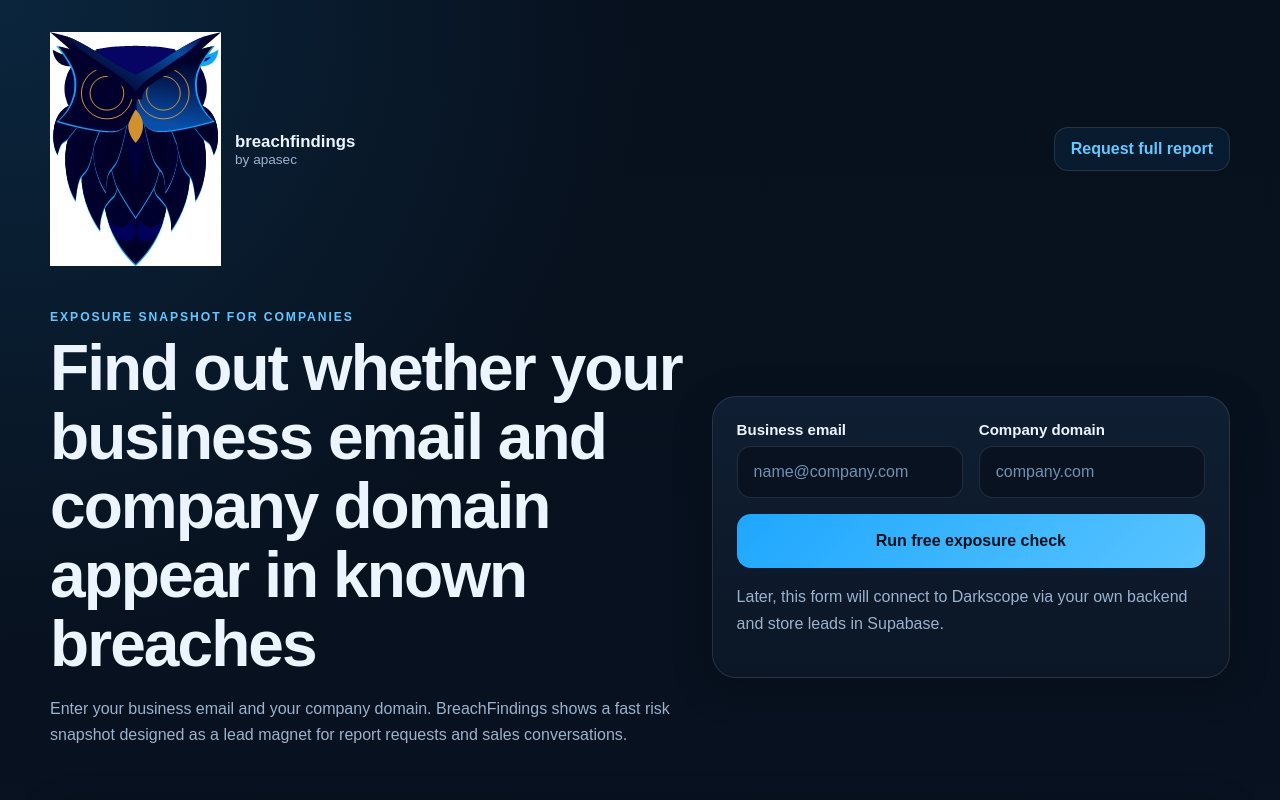
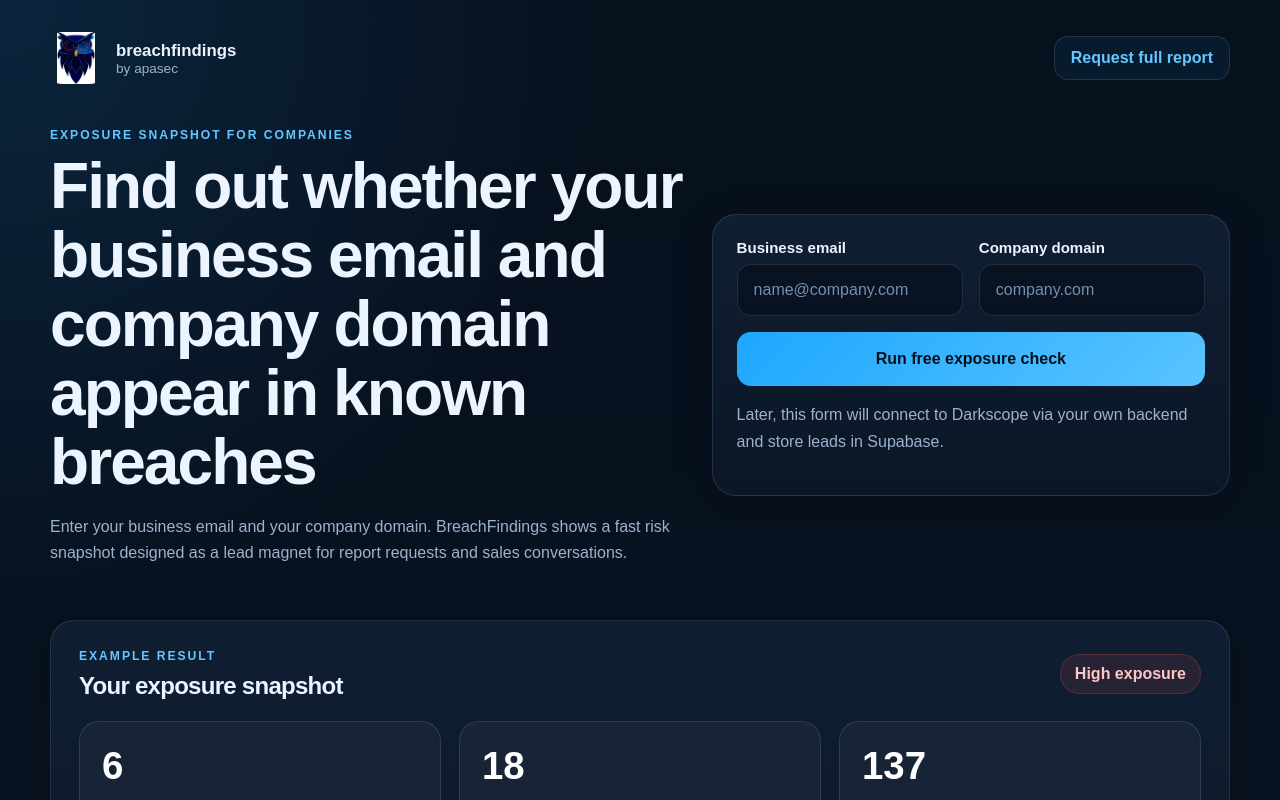
Before and after one commit to Ansalidre/breachfindings, a Next.js app: page / in a window 1280 px wide. Shown: the top 800 px of the page. Built offline with nearby package versions, Linux system fonts and the light colour scheme.

Commit message:
Update globals.css

```diff
--- a/app/globals.css
+++ b/app/globals.css
@@ -56,6 +56,12 @@ input {
   display: flex;
   align-items: center;
   gap: 14px;
+}
+.logo-image {
+  width: 52px;
+  height: 52px;
+  object-fit: contain;
+  border-radius: 12px;
 }
 
 .brand-badge {
```
